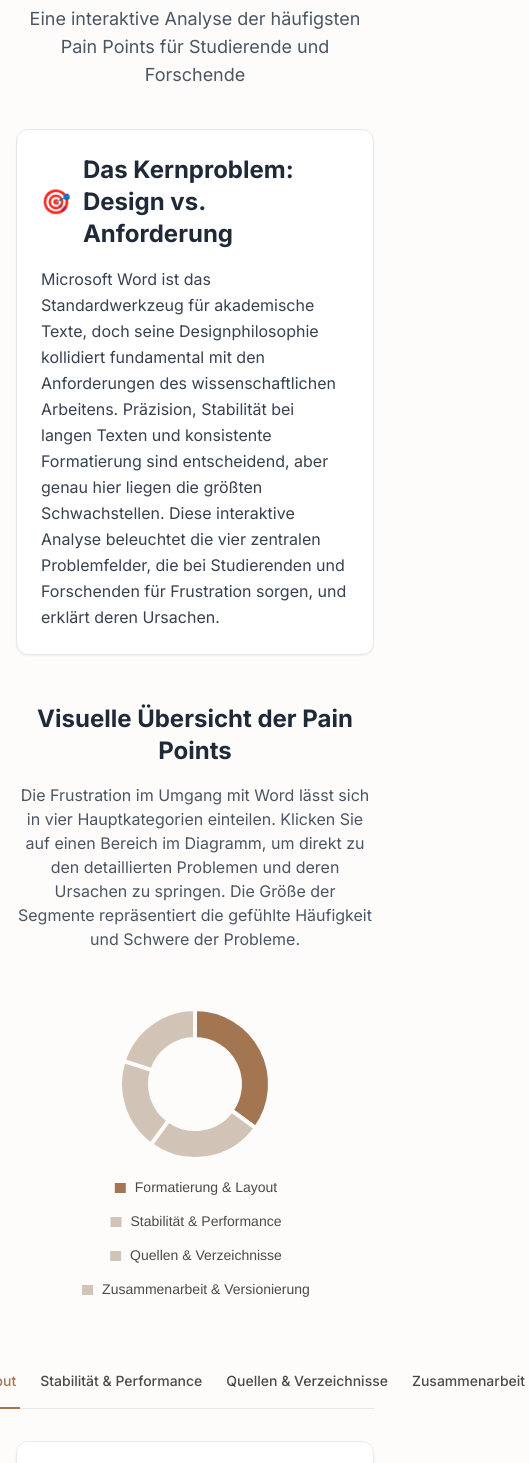
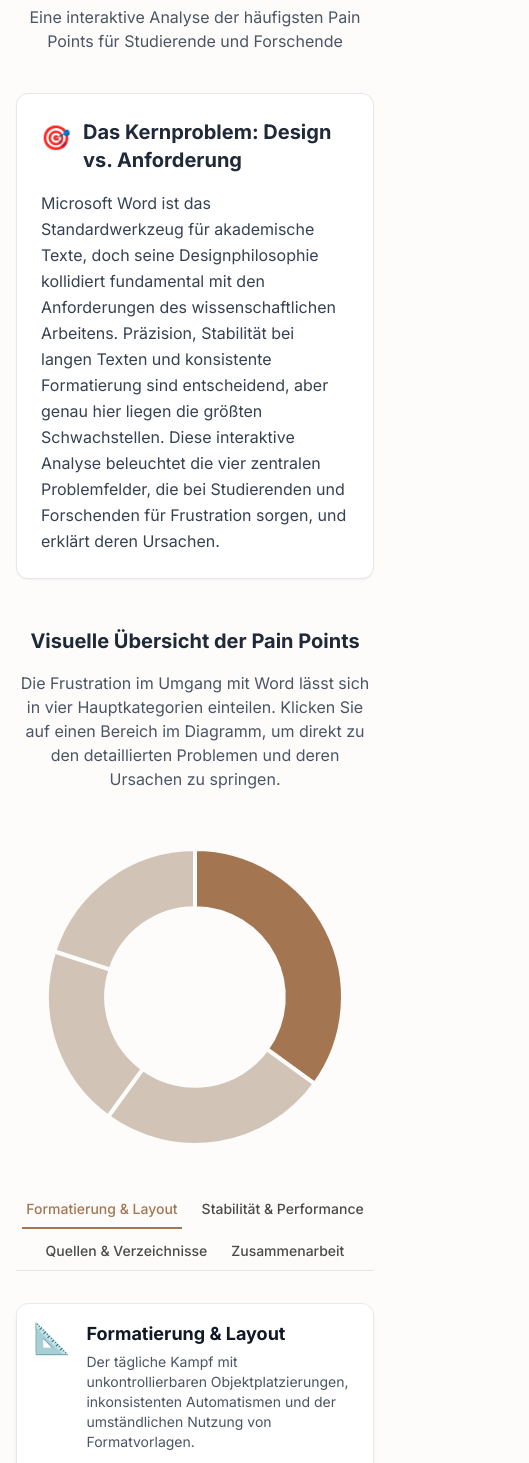
Before and after one commit to wordpainpoints/wordpainpoints.github.io, a plain HTML site: page index.html in a window 390 px wide. Shown: the part 107-1570 px from the top of the page, 529 px wide, since content can reach past the window. Drawn offline with nearby package versions, Linux system fonts and the light colour scheme.

Commit message:
Update index.html

```diff
--- a/index.html
+++ b/index.html
@@ -56,11 +56,11 @@
         .chart-container {
             position: relative;
             width: 100%;
-            max-width: 400px;
+            max-width: 380px;
             margin-left: auto;
             margin-right: auto;
             height: auto;
-            max-height: 400px;
+            max-height: 380px;
         }
     </style>
 </head>
@@ -69,14 +69,15 @@
     <div class="container mx-auto px-4 sm:px-6 lg:px-8 py-8 md:py-12">
 
         <header class="text-center mb-10 md:mb-16">
-            <h1 class="text-3xl md:text-4xl lg:text-5xl font-bold text-gray-800 mb-2">Das Word-Dilemma im Studium</h1>
-            <p class="text-lg md:text-xl text-gray-600 max-w-3xl mx-auto">Eine interaktive Analyse der häufigsten Pain Points für Studierende und Forschende</p>
+            <h1 class="text-3xl sm:text-4xl lg:text-5xl font-bold text-gray-800 mb-2">Das Word-Dilemma im Studium</h1>
+            <p class="text-base sm:text-lg md:text-xl text-gray-600 max-w-3xl mx-auto">Eine interaktive Analyse der häufigsten Pain Points für Studierende und Forschende</p>
         </header>
 
         <section id="intro" class="mb-12 md:mb-16">
             <div class="max-w-4xl mx-auto bg-white p-6 md:p-8 rounded-xl shadow-sm border border-gray-200">
-                <h2 class="text-2xl font-bold text-gray-800 mb-4 flex items-center">
-                    <span class="text-2xl mr-3">🎯</span> Das Kernproblem: Design vs. Anforderung
+                <h2 class="text-xl sm:text-2xl font-bold text-gray-800 mb-4 flex items-start sm:items-center">
+                    <span class="text-2xl mr-3 pt-1 sm:pt-0">🎯</span>
+                    <span>Das Kernproblem: Design vs. Anforderung</span>
                 </h2>
                 <p class="text-gray-700 leading-relaxed">
                     Microsoft Word ist das Standardwerkzeug für akademische Texte, doch seine Designphilosophie kollidiert fundamental mit den Anforderungen des wissenschaftlichen Arbeitens. Präzision, Stabilität bei langen Texten und konsistente Formatierung sind entscheidend, aber genau hier liegen die größten Schwachstellen. Diese interaktive Analyse beleuchtet die vier zentralen Problemfelder, die bei Studierenden und Forschenden für Frustration sorgen, und erklärt deren Ursachen.
@@ -85,14 +86,14 @@
         </section>
 
         <section id="dashboard" class="mb-12 md:mb-16">
-            <div class="grid grid-cols-1 lg:grid-cols-3 gap-8 md:gap-12 items-center">
-                <div class="lg:col-span-1">
-                    <h2 class="text-2xl font-bold text-gray-800 mb-4 text-center lg:text-left">Visuelle Übersicht der Pain Points</h2>
+            <div class="grid grid-cols-1 lg:grid-cols-5 gap-8 md:gap-12 items-center">
+                <div class="lg:col-span-2">
+                    <h2 class="text-xl sm:text-2xl font-bold text-gray-800 mb-4 text-center lg:text-left">Visuelle Übersicht der Pain Points</h2>
                     <p class="text-gray-600 mb-6 text-center lg:text-left">
-                        Die Frustration im Umgang mit Word lässt sich in vier Hauptkategorien einteilen. Klicken Sie auf einen Bereich im Diagramm, um direkt zu den detaillierten Problemen und deren Ursachen zu springen. Die Größe der Segmente repräsentiert die gefühlte Häufigkeit und Schwere der Probleme.
+                        Die Frustration im Umgang mit Word lässt sich in vier Hauptkategorien einteilen. Klicken Sie auf einen Bereich im Diagramm, um direkt zu den detaillierten Problemen und deren Ursachen zu springen.
                     </p>
                 </div>
-                <div class="lg:col-span-2">
+                <div class="lg:col-span-3">
                     <div class="chart-container">
                         <canvas id="painPointChart"></canvas>
                     </div>
@@ -102,11 +103,11 @@
 
         <main id="main-content">
             <div class="border-b border-gray-200 mb-8">
-                <nav class="-mb-px flex justify-center space-x-4 md:space-x-8" aria-label="Tabs">
-                    <button id="nav-format" class="nav-button whitespace-nowrap py-4 px-1 border-b-2 font-medium text-sm md:text-base active">Formatierung & Layout</button>
-                    <button id="nav-stabilitat" class="nav-button whitespace-nowrap py-4 px-1 border-b-2 font-medium text-sm md:text-base">Stabilität & Performance</button>
-                    <button id="nav-quellen" class="nav-button whitespace-nowrap py-4 px-1 border-b-2 font-medium text-sm md:text-base">Quellen & Verzeichnisse</button>
-                    <button id="nav-kollaboration" class="nav-button whitespace-nowrap py-4 px-1 border-b-2 font-medium text-sm md:text-base">Zusammenarbeit</button>
+                <nav class="-mb-px flex flex-wrap justify-center gap-x-4 gap-y-2 sm:gap-x-8" aria-label="Tabs">
+                    <button id="nav-format" class="nav-button whitespace-nowrap pb-2 pt-1 px-1 font-medium text-sm sm:text-base active">Formatierung & Layout</button>
+                    <button id="nav-stabilitat" class="nav-button whitespace-nowrap pb-2 pt-1 px-1 font-medium text-sm sm:text-base">Stabilität & Performance</button>
+                    <button id="nav-quellen" class="nav-button whitespace-nowrap pb-2 pt-1 px-1 font-medium text-sm sm:text-base">Quellen & Verzeichnisse</button>
+                    <button id="nav-kollaboration" class="nav-button whitespace-nowrap pb-2 pt-1 px-1 font-medium text-sm sm:text-base">Zusammenarbeit</button>
                 </nav>
             </div>
 
@@ -169,7 +170,7 @@
                 'Quellen & Verzeichnisse': {
                     id: 'quellen',
                     title: 'Quellen & Verzeichnisse',
-                    icon: '📚',
+                    icon: '�',
                     summary: 'Die native Literaturverwaltung ist unzureichend, und "automatische" Verzeichnisse müssen manuell aktualisiert werden, was eine häufige Fehlerquelle darstellt.',
                     details: [
                         {
@@ -215,13 +216,13 @@
 
             function createAccordionItem(item) {
                 const wrapper = document.createElement('div');
-                wrapper.className = 'border-b border-gray-200';
+                wrapper.className = 'border-b border-gray-200 last:border-b-0';
 
                 const header = document.createElement('div');
                 header.className = 'accordion-header flex justify-between items-center p-4';
                 header.innerHTML = `
-                    <h4 class="font-semibold text-gray-800">${item.title}</h4>
-                    <span class="transform transition-transform duration-300">
+                    <h4 class="font-semibold text-gray-800 pr-4">${item.title}</h4>
+                    <span class="transform transition-transform duration-300 flex-shrink-0">
                         <svg class="w-5 h-5 text-gray-500" fill="none" stroke="currentColor" viewBox="0 0 24 24" xmlns="http://www.w3.org/2000/svg"><path stroke-linecap="round" stroke-linejoin="round" stroke-width="2" d="M19 9l-7 7-7-7"></path></svg>
                     </span>
                 `;
@@ -235,16 +236,26 @@
 
                 header.addEventListener('click', () => {
                     const isOpen = content.style.maxHeight;
-                    document.querySelectorAll('.accordion-content').forEach(el => {
-                        el.style.maxHeight = null;
-                        el.style.paddingTop = null;
-                        el.style.paddingBottom = null;
+                    const allContents = document.querySelectorAll('.accordion-content');
+                    const allHeaders = document.querySelectorAll('.accordion-header span');
+
+                    allContents.forEach(el => {
+                        if (el !== content) {
+                           el.style.maxHeight = null;
+                        }
                     });
-                    document.querySelectorAll('.accordion-header span').forEach(el => el.classList.remove('rotate-180'));
+                     allHeaders.forEach(el => {
+                        if (el !== header.querySelector('span')) {
+                           el.classList.remove('rotate-180');
+                        }
+                    });
 
                     if (!isOpen || isOpen === '0px') {
                         content.style.maxHeight = content.scrollHeight + "px";
                         header.querySelector('span').classList.add('rotate-180');
+                    } else {
+                        content.style.maxHeight = null;
+                        header.querySelector('span').classList.remove('rotate-180');
                     }
                 });
 
@@ -258,14 +269,14 @@
                 contentContainer.innerHTML = '';
                 const section = document.createElement('div');
                 section.id = `content-${data.id}`;
-                section.className = 'card p-6 md:p-8';
+                section.className = 'card p-4 sm:p-6 md:p-8';
 
                 let contentHTML = `
                     <div class="flex items-start mb-4">
                         <span class="text-3xl mr-4">${data.icon}</span>
                         <div>
-                            <h3 class="text-xl md:text-2xl font-bold text-gray-900">${data.title}</h3>
-                            <p class="text-gray-600 mt-1">${data.summary}</p>
+                            <h3 class="text-lg sm:text-xl md:text-2xl font-bold text-gray-900">${data.title}</h3>
+                            <p class="text-gray-600 mt-1 text-sm sm:text-base">${data.summary}</p>
                         </div>
                     </div>
                     <div class="mt-6 border-t border-gray-200">`;
@@ -331,7 +342,8 @@
                     cutout: '60%',
                     plugins: {
                         legend: {
-                            position: 'bottom',
+                            display: window.innerWidth >= 640,
+                            position: 'right',
                             labels: {
                                 color: '#4A4A4A',
                                 font: {
@@ -356,9 +368,16 @@
                             const category = Object.values(painPointData)[elementIndex];
                             updateActiveTab(category.id);
                             highlightChartSegment(elementIndex);
-                            document.getElementById(`content-${category.id}`).scrollIntoView({ behavior: 'smooth', block: 'start' });
+                            document.getElementById('main-content').scrollIntoView({ behavior: 'smooth', block: 'start' });
                         }
                     }
+                }
+            });
+
+            window.addEventListener('resize', () => {
+                if(chartInstance) {
+                    chartInstance.options.plugins.legend.display = window.innerWidth >= 640;
+                    chartInstance.update();
                 }
             });
 
@@ -369,3 +388,4 @@
 
 </body>
 </html>
+�
```
